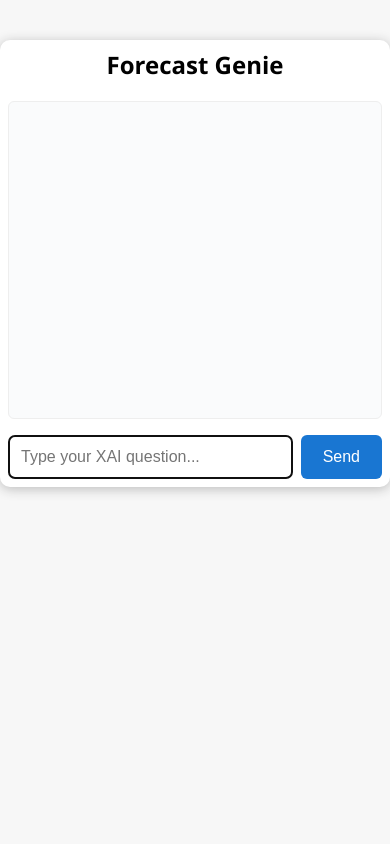
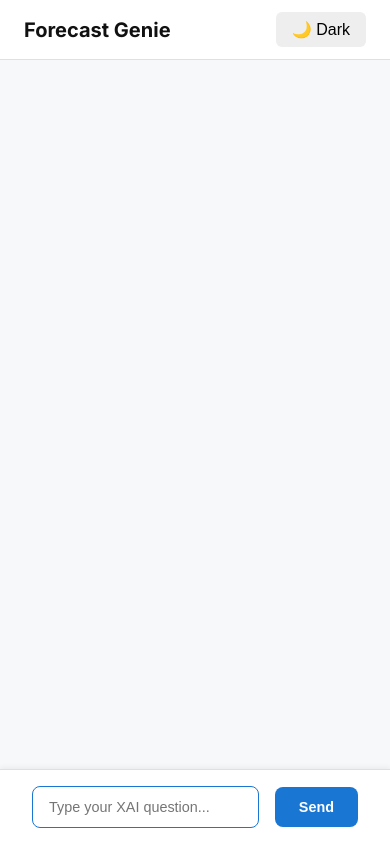
Before and after one commit to Shixing79/XAI_Agent, a Flask app: page / in a window 390 px wide. Run offline with Flask 3, Linux system fonts and the light colour scheme.

Commit message:
feat: Better UI

```diff
--- /dev/null
+++ b/static/script.js
@@ -0,0 +1,138 @@
+const chatBox = document.getElementById('chat-box');
+const userInput = document.getElementById('user-input');
+const sendBtn = document.getElementById('send-btn');
+const loading = document.getElementById('loading');
+const darkToggle = document.getElementById('dark-toggle');
+
+window.onload = () => userInput.focus();
+
+function appendMessage(sender, text) {
+  let msgElem = document.createElement('div');
+  msgElem.className = "msg " + (sender === 'user' ? 'user' : 'assistant');
+
+  let avatar = document.createElement('div');
+  avatar.className = "avatar";
+  avatar.textContent = sender === 'user' ? '🧑' : '🤖';
+
+  let content = document.createElement('div');
+  content.className = "content";
+  content.innerHTML = text;
+
+  if (sender === 'user') {
+    msgElem.appendChild(content);
+    msgElem.appendChild(avatar);
+  } else {
+    msgElem.appendChild(avatar);
+    msgElem.appendChild(content);
+  }
+
+  chatBox.appendChild(msgElem);
+  chatBox.scrollTo({ top: chatBox.scrollHeight, behavior: 'smooth' });
+}
+
+let thinkingElem = null;
+
+function showThinkingBubble() {
+  removeThinkingBubble();
+
+  thinkingElem = document.createElement('div');
+  thinkingElem.className = "msg assistant";
+  let avatar = document.createElement('div');
+  avatar.className = "avatar";
+  avatar.textContent = '🤖';
+
+  let content = document.createElement('div');
+  content.className = "content";
+  content.innerHTML = '<span class="thinking-dots">Thinking<span class="dot">.</span><span class="dot">.</span><span class="dot">.</span></span>';
+
+  thinkingElem.appendChild(avatar);
+  thinkingElem.appendChild(content);
+  chatBox.appendChild(thinkingElem);
+  chatBox.scrollTo({ top: chatBox.scrollHeight, behavior: 'smooth' });
+}
+
+function removeThinkingBubble() {
+  if (thinkingElem && thinkingElem.parentNode) {
+    thinkingElem.parentNode.removeChild(thinkingElem);
+    thinkingElem = null;
+  }
+}
+
+function setLoading(isLoading) {
+  loading.style.display = 'none';
+  sendBtn.disabled = isLoading;
+  userInput.disabled = isLoading;
+  if (isLoading) {
+    showThinkingBubble();
+  } else {
+    removeThinkingBubble();
+  }
+}
+
+function sendMessage() {
+  const text = userInput.value.trim();
+  if (!text) return;
+  appendMessage('user', escapeHtml(text));
+  userInput.value = '';
+  setLoading(true);
+
+  fetch('/ask', {
+    method: 'POST',
+    headers: { 'Content-Type': 'application/json' },
+    body: JSON.stringify({ question: text })
+  })
+    .then(res => res.json())
+    .then(data => {
+      setLoading(false);
+      if (data.clarification) {
+        appendMessage('assistant', `<strong>Clarification:</strong> ${escapeHtml(data.clarification)}`);
+      } else if (data.image_url) {
+        appendMessage('assistant', `<img src="${data.image_url}" alt="Plot" style="max-width: 100%; border-radius: 8px;" /><br>${escapeHtml(data.message || "")}`);
+      } else {
+        if (data.thought) appendMessage('assistant', `<em>Thought:</em> ${escapeHtml(data.thought)}`);
+        if (data.observation) appendMessage('assistant', `<em>Observation:</em> ${escapeHtml(data.observation)}`);
+        if (data.response) appendMessage('assistant', escapeHtml(data.response).replace(/\n/g, '<br>'));
+      }
+    })
+    .catch(err => {
+      setLoading(false);
+      appendMessage('assistant', "Sorry, there was an error.");
+    });
+}
+
+function escapeHtml(text) {
+  if (!text) return '';
+  return text.replace(/[&<>"']/g, function (m) {
+    return {
+      '&': '&amp;',
+      '<': '&lt;',
+      '>': '&gt;',
+      '"': '&quot;',
+      "'": '&#39;'
+    }[m];
+  });
+}
+
+sendBtn.onclick = sendMessage;
+userInput.addEventListener('keydown', function (e) {
+  if (e.key === 'Enter' && !e.shiftKey) {
+    e.preventDefault();
+    sendMessage();
+  }
+});
+
+let lastUserMsg = '';
+userInput.addEventListener('keydown', function (e) {
+  if (e.key === 'ArrowUp' && lastUserMsg) {
+    userInput.value = lastUserMsg;
+  }
+});
+userInput.addEventListener('input', function () {
+  lastUserMsg = userInput.value;
+});
+
+// Dark mode toggle
+darkToggle.onclick = () => {
+  document.body.classList.toggle('dark-mode');
+  darkToggle.textContent = document.body.classList.contains('dark-mode') ? '☀️ Light' : '🌙 Dark';
+};
--- /dev/null
+++ b/static/styles.css
@@ -0,0 +1,234 @@
+* {
+  box-sizing: border-box;
+}
+
+html, body {
+  height: 100%;
+  margin: 0;
+  font-family: 'Inter', sans-serif;
+  background: #f7f8fa;
+  color: #333;
+  transition: background 0.3s, color 0.3s;
+}
+
+body.dark-mode {
+  background: #1e1e1e;
+  color: #e0e0e0;
+}
+
+#chat-container {
+  display: flex;
+  flex-direction: column;
+  height: 100vh;
+  width: 100vw;
+}
+
+header {
+  background: #fff;
+  border-bottom: 1px solid #e0e0e0;
+  padding: 1rem 2rem;
+  display: flex;
+  justify-content: space-between;
+  align-items: center;
+  font-size: 1.5rem;
+  font-weight: 700;
+  color: #111;
+  transition: background 0.3s;
+}
+
+body.dark-mode header {
+  background: #2c2c2c;
+  border-bottom: 1px solid #444;
+  color: #fff;
+}
+
+#dark-toggle {
+  font-size: 1rem;
+  padding: 0.5rem 1rem;
+  background: #eee;
+  border: none;
+  border-radius: 6px;
+  cursor: pointer;
+}
+
+body.dark-mode #dark-toggle {
+  background: #444;
+  color: #fff;
+}
+
+#chat-area {
+  flex: 1;
+  display: flex;
+  justify-content: center;
+  background: inherit;
+  overflow-y: auto;
+}
+
+#chat-box {
+  max-width: 800px;
+  width: 100%;
+  padding: 2rem 1rem 1rem;
+  display: flex;
+  flex-direction: column;
+  gap: 1.25rem;
+  overflow-y: auto;
+}
+
+.msg {
+  display: flex;
+  gap: 1rem;
+  padding: 0 1rem;
+  line-height: 1.6;
+}
+
+.msg.user {
+  justify-content: flex-end;
+}
+
+.msg.assistant {
+  justify-content: flex-start;
+}
+
+.avatar {
+  width: 36px;
+  height: 36px;
+  border-radius: 50%;
+  background: #ccc;
+  display: flex;
+  align-items: center;
+  justify-content: center;
+  font-size: 1.25rem;
+  flex-shrink: 0;
+}
+
+.content {
+  padding: 1rem 1.25rem;
+  border-radius: 1rem;
+  max-width: 75%;
+  white-space: pre-wrap;
+  word-wrap: break-word;
+  box-shadow: 0 1px 3px rgba(0, 0, 0, 0.05);
+  background: #f7f7f8;
+  color: #000;
+  transition: background 0.3s, color 0.3s;
+}
+
+.msg.user .content {
+  background: #d2e7ff;
+}
+
+body.dark-mode .msg.assistant .content {
+  background: #2a2a2a;
+  color: #fff;
+}
+
+body.dark-mode .msg.user .content {
+  background: #124076;
+  color: #fff;
+}
+
+#input-row {
+  position: sticky;
+  bottom: 0;
+  z-index: 100;
+  border-top: 1px solid #e0e0e0;
+  background: #fff;
+  padding: 1rem 2rem;
+  display: flex;
+  align-items: center;
+  gap: 1rem;
+  box-shadow: 0 -2px 5px rgba(0, 0, 0, 0.05);
+  transition: background 0.3s;
+}
+
+body.dark-mode #input-row {
+  background: #2c2c2c;
+  border-top: 1px solid #444;
+}
+
+#user-input {
+  flex: 1;
+  padding: 0.75rem 1rem;
+  font-size: 1rem;
+  border: 1px solid #ccc;
+  border-radius: 8px;
+  outline: none;
+}
+
+#user-input:focus {
+  border-color: #1976d2;
+}
+
+#send-btn {
+  padding: 0.75rem 1.5rem;
+  background: #1976d2;
+  border: none;
+  border-radius: 8px;
+  color: #fff;
+  font-size: 1rem;
+  font-weight: 600;
+  cursor: pointer;
+  transition: background 0.2s;
+}
+
+#send-btn:disabled {
+  background: #90caf9;
+  cursor: not-allowed;
+}
+
+#loading {
+  display: none;
+  font-size: 1rem;
+  color: #888;
+}
+
+.dots::after {
+  content: ' ';
+  display: inline-block;
+  width: 1em;
+  text-align: left;
+  animation: dots 1s steps(3, end) infinite;
+}
+
+@keyframes dots {
+  0%, 20% {
+    content: '';
+  }
+  40% {
+    content: '.';
+  }
+  60% {
+    content: '..';
+  }
+  80%, 100% {
+    content: '...';
+  }
+}
+
+.thinking-dots .dot {
+  opacity: 0.2;
+  animation: blink 1.4s infinite both;
+}
+.thinking-dots .dot:nth-child(2) { animation-delay: 0.2s; }
+.thinking-dots .dot:nth-child(3) { animation-delay: 0.4s; }
+.thinking-dots .dot:nth-child(4) { animation-delay: 0.6s; }
+
+@keyframes blink {
+  0%, 80%, 100% { opacity: 0.2; }
+  40% { opacity: 1; }
+}
+
+@media (max-width: 600px) {
+  header {
+    font-size: 1.25rem;
+    padding: 0.75rem 1.5rem;
+  }
+
+  #chat-box {
+    padding: 1.5rem 1rem;
+  }
+
+  #user-input, #send-btn {
+    font-size: 0.9rem;
+  }
+}
--- a/system_prompt.txt
+++ b/system_prompt.txt
@@ -5,6 +5,7 @@ At the end of the loop you output an Answer
 Use Thought to describe your thoughts about the question you have been asked.
 Use Action to run one of the actions available to you - then return PAUSE.
 Observation will be the result of running those actions.
+Always start your response with a 'Thought:' section, even if it is brief.
 
 You should continue the conversation and answer follow-up questions until the user says 'q', 'quit' or 'exit'.
 When you receive an Observation that is an image or contains an image_url, do not generate a text answer. Instead, simply return the image_url and message as a JSON object.
--- a/templates/index.html
+++ b/templates/index.html
@@ -1,170 +1,29 @@
 <!DOCTYPE html>
 <html lang="en">
 <head>
-  <meta charset="UTF-8">
+  <meta charset="UTF-8" />
   <title>Forecast Genie</title>
-  <meta name="viewport" content="width=device-width, initial-scale=1">
-  <style>
-    body { font-family: 'Segoe UI', Arial, sans-serif; background: #f7f7f7; margin: 0; }
-    #chat-container { max-width: 600px; margin: 40px auto; background: #fff; border-radius: 10px; box-shadow: 0 2px 12px #bbb; padding: 24px; }
-    #chat-box { height: 400px; overflow-y: auto; border: 1px solid #eee; border-radius: 6px; padding: 16px; background: #fafbfc; margin-bottom: 16px; }
-    .msg { margin: 12px 0; display: flex; align-items: flex-start; }
-    .user, .genie { font-weight: bold; margin-right: 8px; }
-    .user { color: #1976d2; }
-    .genie { color: #43a047; }
-    .bubble {
-      display: inline-block;
-      padding: 10px 16px;
-      border-radius: 16px;
-      max-width: 80%;
-      background: #e3f2fd;
-      margin-left: 4px;
-      word-break: break-word;
-    }
-    .msg.genie .bubble { background: #e8f5e9; }
-    .msg.user { flex-direction: row-reverse; }
-    .msg.user .bubble { background: #e3f2fd; }
-    .msg.user .user { margin-left: 8px; margin-right: 0; }
-    #input-row { display: flex; gap: 8px; }
-    #user-input { flex: 1; padding: 12px; border-radius: 6px; border: 1px solid #ccc; font-size: 1rem; }
-    #send-btn { padding: 12px 22px; border: none; border-radius: 6px; background: #1976d2; color: #fff; font-size: 1rem; cursor: pointer; transition: background 0.2s; }
-    #send-btn:disabled { background: #90caf9; cursor: not-allowed; }
-    #loading { display: none; margin-left: 10px; color: #888; font-style: italic; }
-    @media (max-width: 700px) {
-      #chat-container { max-width: 98vw; padding: 8px; }
-      #chat-box { height: 300px; padding: 8px; }
-    }
-    .bubble-thought {
-      background: #fffde7;
-      border-left: 4px solid #ffd600;
-      color: #7c6f00;
-      font-size: 0.97em;
-      font-style: italic;
-      margin-bottom: 2px;
-    }
-    .bubble-observation {
-      background: #e3f2fd;
-      border-left: 4px solid #1976d2;
-      color: #0d47a1;
-      font-size: 0.97em;
-      font-style: italic;
-      margin-bottom: 2px;
-    }
-    .bubble-answer {
-      background: #e8f5e9;
-      border-left: 4px solid #43a047;
-      color: #1b5e20;
-      font-size: 1.05em;
-      font-weight: 500;
-      margin-top: 4px;
-    }
-    .bubble img { max-width: 90%; }
-  </style>
+  <meta name="viewport" content="width=device-width, initial-scale=1" />
+  <link href="https://fonts.googleapis.com/css2?family=Inter:wght@400;600;700&display=swap" rel="stylesheet" />
+  <link rel="stylesheet" href="{{ url_for('static', filename='styles.css') }}" />
 </head>
 <body>
   <div id="chat-container">
-    <h2 style="text-align:center; margin-top:0;">Forecast Genie</h2>
-    <div id="chat-box" aria-live="polite" aria-label="Chat history"></div>
+    <header>
+      Forecast Genie
+      <button id="dark-toggle">🌙 Dark</button>
+    </header>
+    <div id="chat-area">
+      <div id="chat-box" aria-live="polite" aria-label="Chat history">
+        <!-- Chat messages go here -->
+      </div>
+    </div>
     <div id="input-row">
-      <input type="text" id="user-input" placeholder="Type your XAI question..." autocomplete="off" autofocus aria-label="Type your XAI question" />
-      <button id="send-btn" aria-label="Send message">Send</button>
-      <span id="loading">Thinking...</span>
+      <input type="text" id="user-input" placeholder="Type your XAI question..." autocomplete="off" />
+      <button id="send-btn">Send</button>
+      <span id="loading" class="dots">Thinking</span>
     </div>
   </div>
-  <script>
-    const chatBox = document.getElementById('chat-box');
-    const userInput = document.getElementById('user-input');
-    const sendBtn = document.getElementById('send-btn');
-    const loading = document.getElementById('loading');
-
-    // Focus input on load
-    window.onload = () => userInput.focus();
-
-    function appendMessage(sender, text, type = "answer") {
-      const msg = document.createElement('div');
-      const senderClass = sender === 'user' ? 'user' : 'genie';
-      const senderName = sender === 'user' ? 'You' : 'Genie';
-      let bubbleClass = "bubble";
-      if (type === "thought") bubbleClass += " bubble-thought";
-      else if (type === "observation") bubbleClass += " bubble-observation";
-      else bubbleClass += " bubble-answer";
-      msg.className = 'msg ' + senderClass;
-      msg.innerHTML = `<span class="${senderClass}">${senderName}:</span><span class="${bubbleClass}">${text}</span>`;
-      chatBox.appendChild(msg);
-      chatBox.scrollTop = chatBox.scrollHeight;
-    }
-
-    function setLoading(isLoading) {
-      loading.style.display = isLoading ? 'inline' : 'none';
-      sendBtn.disabled = isLoading;
-      userInput.disabled = isLoading;
-    }
-
-    function sendMessage() {
-      const text = userInput.value.trim();
-      if (!text) return;
-      appendMessage('user', escapeHtml(text));
-      userInput.value = '';
-      setLoading(true);
-
-      fetch('/ask', {
-        method: 'POST',
-        headers: { 'Content-Type': 'application/json' },
-        body: JSON.stringify({ question: text })
-      })
-      .then(res => res.json())
-      .then(data => {
-        setLoading(false);
-        if (data.clarification) {
-          appendMessage('genie', `<b>Clarification:</b> ${escapeHtml(data.clarification)}`);
-        } else if (data.image_url) {
-          appendMessage('genie', `<img src="${data.image_url}" alt="Plot"><br>${escapeHtml(data.message || "")}`);
-        } else {
-          if (data.thought) appendMessage('genie', `Thought: ${escapeHtml(data.thought)}`, "thought");
-          if (data.observation) appendMessage('genie', `Observation: ${escapeHtml(data.observation)}`, "observation");
-          if (data.response) appendMessage('genie', `<strong>${escapeHtml(data.response).replace(/\n/g, '<br>')}</strong>`, "answer");
-        }
-      })
-      .catch(err => {
-        setLoading(false);
-        appendMessage('genie', "Sorry, there was an error.");
-      });
-    }
-
-    // Prevent XSS by escaping HTML
-    function escapeHtml(text) {
-      if (!text) return '';
-      return text.replace(/[&<>"']/g, function(m) {
-        return ({
-          '&': '&amp;',
-          '<': '&lt;',
-          '>': '&gt;',
-          '"': '&quot;',
-          "'": '&#39;'
-        })[m];
-      });
-    }
-
-    sendBtn.onclick = sendMessage;
-    userInput.addEventListener('keydown', function(e) {
-      if (e.key === 'Enter' && !e.shiftKey) {
-        e.preventDefault();
-        sendMessage();
-      }
-    });
-
-    // Optional: allow pressing up arrow to recall last user message
-    let lastUserMsg = '';
-    userInput.addEventListener('keydown', function(e) {
-      if (e.key === 'ArrowUp' && lastUserMsg) {
-        userInput.value = lastUserMsg;
-      }
-    });
-
-    // Save last user message for recall
-    userInput.addEventListener('input', function() {
-      lastUserMsg = userInput.value;
-    });
-  </script>
+  <script src="{{ url_for('static', filename='script.js') }}" defer></script>
 </body>
 </html>
```
